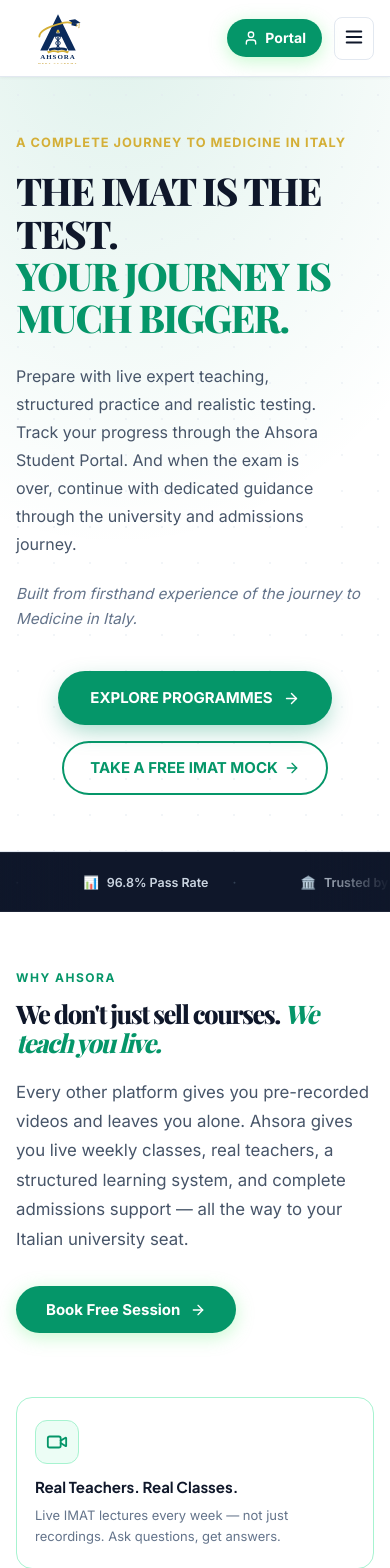
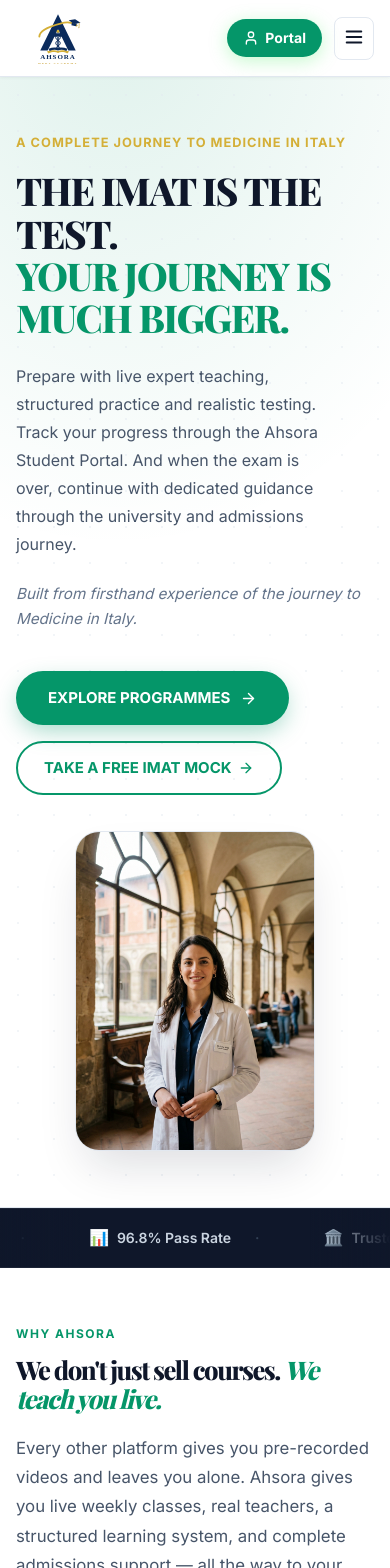
Before and after one commit to ch-muaz-kamboh/Ahsoraa-med-academy, a Next.js app: page / in a window 390 px wide. Shown: the top 1568 px of the page. Built offline with nearby package versions, Linux system fonts and the light colour scheme; a web font is replaced by a local one.

Commit message:
Fix mobile hero image visibility and clean up CSS

```diff
--- a/src/app/globals.css
+++ b/src/app/globals.css
@@ -514,117 +514,76 @@
   }
 }
 
-/* ═══════════════════════════════════════════════════════════
-   MOBILE RESPONSIVE — Full Homepage (<= 768px)
-═══════════════════════════════════════════════════════════ */
+/* ===============================================================
+   MOBILE RESPONSIVE - Full Homepage (<= 768px)
+=============================================================== */
 @media (max-width: 768px) {
 
-  /* ── Container ── */
+  /* Container */
   .container {
     padding-left: 20px !important;
     padding-right: 20px !important;
   }
 
-  /* ── Hero ── */
+  /* Hero: stack columns */
   .hero-grid {
     grid-template-columns: 1fr !important;
     gap: 36px !important;
-    text-align: center;
   }
 
   .hero-grid > div:last-child {
-    /* right column: hide the photo panel on very small screens or stack below */
-    display: flex;
-    justify-content: center;
+    display: flex !important;
+    justify-content: center !important;
   }
 
   .hero-grid > div:last-child > div {
-    max-width: 340px !important;
+    max-width: 320px !important;
   }
 
-  /* Hero: left-align text again inside narrower viewports */
-  .hero-grid h1,
-  .hero-grid p,
-  .hero-grid div {
-    text-align: left;
-  }
-
-  /* CTA button row: stack vertically */
-  .hero-grid > div:first-child > div[style*="display: flex"][style*="gap: 16px"] {
-    flex-direction: column;
-    align-items: stretch;
-  }
-
-  /* ── Why Ahsora — stacked layout on mobile ── */
+  /* Why Ahsora: stack 2-col grid */
   .why-features-grid {
     grid-template-columns: 1fr !important;
   }
 
-  /* ── Sections: reduce vertical padding ── */
+  /* Reduce section padding */
   section {
     padding-top: 56px !important;
     padding-bottom: 56px !important;
   }
 
-  /* ── Trust Marquee: smaller text ── */
-  .trust-marquee-inner span {
-    font-size: 0.78rem !important;
+  /* Typography */
+  h2 {
+    font-size: clamp(1.6rem, 6vw, 2.2rem) !important;
   }
 
-  /* ── Courses: single column ── */
-  [style*="minmax(300px, 1fr)"] {
-    grid-template-columns: 1fr !important;
-  }
-
-  [style*="minmax(280px, 1fr)"] {
-    grid-template-columns: 1fr !important;
-  }
-
-  /* ── Live Classes schedule card: stack columns ── */
-  [style*="minmax(300px, 1fr)"] > div {
-    width: 100% !important;
-  }
-
-  /* ── News cards: single column ── */
-  [style*="repeat(auto-fit"] {
-    grid-template-columns: 1fr !important;
-  }
-
-  /* ── Floating badge in hero: reposition so it doesn't overflow ── */
-  [style*="left: -80px"] {
+  /* Fix floating portal badge overflow */
+  .hero-float-badge {
     left: 0 !important;
     right: 0 !important;
     bottom: -20px !important;
     margin: 0 auto !important;
-    width: fit-content !important;
-  }
-
-  /* ── FAQ: full width ── */
-  [style*="max-width: '680px'"] {
-    max-width: 100% !important;
-  }
-
-  /* ── Typography scale-downs ── */
-  h2 {
-    font-size: clamp(1.6rem, 6vw, 2.2rem) !important;
-  }
-
-  /* ── Final CTA buttons: stack ── */
-  [style*="gap: '20px'"] {
-    flex-direction: column !important;
-    align-items: stretch !important;
   }
 }
 
-/* ─── Small phones (<= 480px) ──────────────────────────── */
+/* Small phones (<= 480px) */
 @media (max-width: 480px) {
   .container {
     padding-left: 16px !important;
     padding-right: 16px !important;
   }
 
-  /* Hide right photo column entirely on tiny screens to avoid overflow */
+  /* Show photo but smaller */
   .hero-grid > div:last-child {
+    display: flex !important;
+    justify-content: center !important;
+  }
+
+  .hero-grid > div:last-child > div {
+    max-width: 240px !important;
+  }
+
+  /* Hide floating portal card on very small screens */
+  .hero-float-portal {
     display: none !important;
   }
 }
--- a/src/app/page.tsx
+++ b/src/app/page.tsx
@@ -508,6 +508,7 @@
 
                 {/* Floating Student Portal Visual */}
                 <div
+                  className="hero-float-portal"
                   style={{
                     position: 'absolute',
                     bottom: '40px',
```
